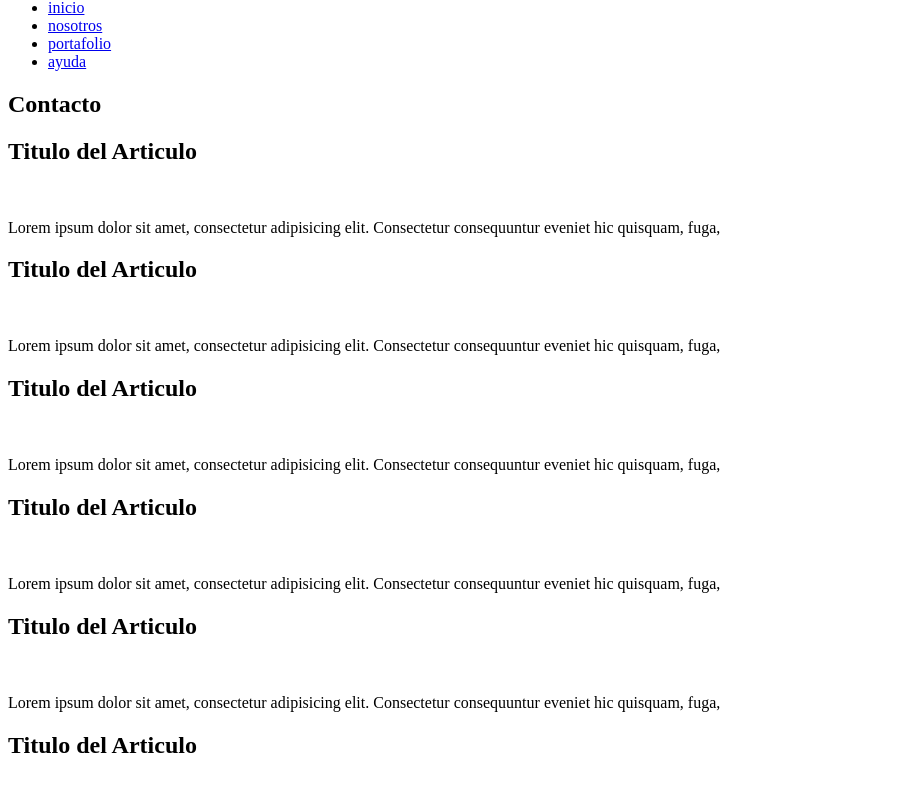
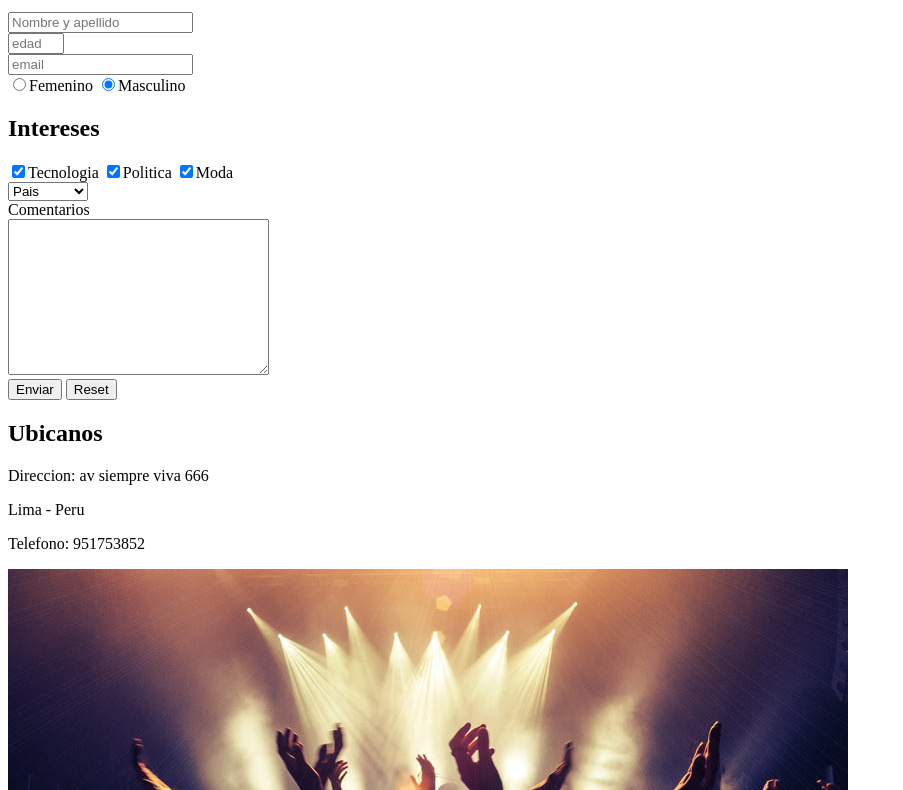
Before and after one commit to BrunoLeon18/practica_html, a plain HTML site: page contacto.html in a window 1280 px wide. Shown: the part 182-972 px from the top of the page, without its empty margins (0-903 px from the left). Drawn offline with Linux system fonts and the light colour scheme.

Commit message:
se agregan cambios

```diff
--- a/contacto.html
+++ b/contacto.html
@@ -27,80 +27,70 @@
       </nav>
     </header>
     <main>
-      <aside>
-        <div>
-          <h2>Categoria</h2>
-          <ul>
-            <li>
-              <a href="#">inicio</a>
-            </li>
-            <li>
-              <a href="#">nosotros</a>
-            </li>
-            <li>
-              <a href="#">portafolio</a>
-            </li>
-            <li>
-              <a href="#">ayuda</a>
-            </li>
-          </ul>
-        </div>
-      </aside>
-      <section>
         <h1>Contacto</h1>
-        <section>
-          <article>
-            <h2>Titulo del Articulo</h2>
-            <img src="" alt="" />
-            <p>
-              Lorem ipsum dolor sit amet, consectetur adipisicing elit.
-              Consectetur consequuntur eveniet hic quisquam, fuga,
-            </p>
-          </article>
-          <article>
-            <h2>Titulo del Articulo</h2>
-            <img src="" alt="" />
-            <p>
-              Lorem ipsum dolor sit amet, consectetur adipisicing elit.
-              Consectetur consequuntur eveniet hic quisquam, fuga,
-            </p>
-          </article>
-          <article>
-            <h2>Titulo del Articulo</h2>
-            <img src="" alt="" />
-            <p>
-              Lorem ipsum dolor sit amet, consectetur adipisicing elit.
-              Consectetur consequuntur eveniet hic quisquam, fuga,
-            </p>
-          </article>
-        </section>
-        <section>
-          <article>
-            <h2>Titulo del Articulo</h2>
-            <img src="" alt="" />
-            <p>
-              Lorem ipsum dolor sit amet, consectetur adipisicing elit.
-              Consectetur consequuntur eveniet hic quisquam, fuga,
-            </p>
-          </article>
-          <article>
-            <h2>Titulo del Articulo</h2>
-            <img src="" alt="" />
-            <p>
-              Lorem ipsum dolor sit amet, consectetur adipisicing elit.
-              Consectetur consequuntur eveniet hic quisquam, fuga,
-            </p>
-          </article>
-          <article>
-            <h2>Titulo del Articulo</h2>
-            <img src="" alt="" />
-            <p>
-              Lorem ipsum dolor sit amet, consectetur adipisicing elit.
-              Consectetur consequuntur eveniet hic quisquam, fuga,
-            </p>
-          </article>
-        </section>
-      </section>
+        <form>
+            <div>
+              <label for="name"></label>
+              <input
+                id="name"
+                name="name"
+                placeholder="Nombre y apellido"
+                type="name"
+               required
+             />
+            </div>
+            <div>
+              <label for="age"></label>
+              <input
+                id="age"
+                name="age"
+                placeholder="edad"
+                max="50"
+                min="18"
+                type="number"
+                required
+              />
+            </div>
+            <div>
+              <label for="email"></label>
+              <input id="email" name="email" type="email" placeholder="email" required/>
+            </div>
+            <div>
+              <input id="sexf" name="sex" type="radio" checked/><label for="sexf">Femenino</label>
+              <input id="sexm" name="sex" type="radio" checked/><label for="sexm">Masculino</label>
+            </div>
+            <div>
+                <h2>Intereses</h2>
+              <input type="checkbox" id="tech" value="tech" checked/><label for="tech">Tecnologia</label>
+              <input type="checkbox" id="politic" value="politic" checked/><label for="politic">Politica</label>
+              <input type="checkbox" id="moda" value="moda" checked/><label for="moda">Moda</label>
+            </div>
+            <div>
+                <select name="" id="" required>
+                  <option value="">Pais</option>
+                  <option value="1">Peru</option>
+                  <option value="2">Argentina</option>
+                  <option value="3">Brasil</option>
+                </select>
+              </div>
+            <div>
+                <div>
+                    <label for="comments">Comentarios</label>
+                </div>
+                <textarea name="comments" id="comments" cols="30" rows="10"></textarea>
+            </div>
+            <div>
+              <button type="submit">Enviar</button>
+              <button type="reset">Reset</button>
+            </div>
+          </form>
+          <section>
+              <h2>Ubicanos</h2>
+              <p>Direccion: av siempre viva 666</p>
+              <p>Lima - Peru</p>
+              <p>Telefono: 951753852</p>
+              <img src="./image/montadores-espectaculos.jpg" alt="">
+          </section>
     </main>
     <footer>&copy;todos los derechos reservados - 2021</footer>
   </body>
```
